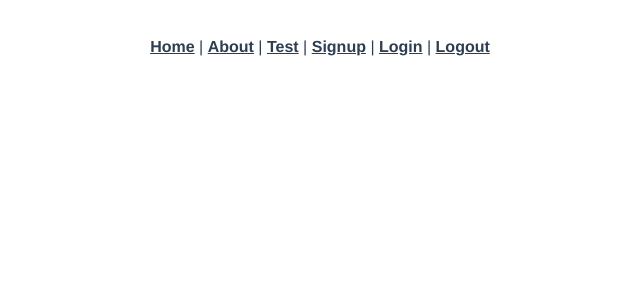
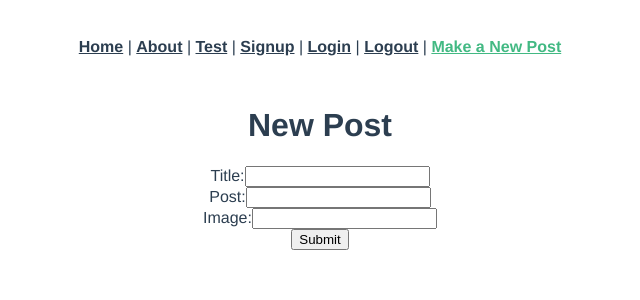
Before and after one commit to aracinski2/blog-frontend-app, a Vue app: page /posts/new in a window 1280 px wide. Shown: the top 300 px of the page, without its empty margins (320-960 px from the left). Built offline with nearby package versions, Linux system fonts and the light colour scheme.

Commit message:
add posts new

```diff
--- a/src/App.vue
+++ b/src/App.vue
@@ -6,7 +6,8 @@
       <router-link to="/test">Test</router-link> |
       <router-link to="/signup">Signup</router-link> |
       <router-link to="/login">Login</router-link> |
-      <router-link to="/logout">Logout</router-link>
+      <router-link to="/logout">Logout</router-link> |
+      <router-link to="/posts/new">Make a New Post</router-link>
     </div>
     <router-view/>
   </div>
--- a/src/router/index.js
+++ b/src/router/index.js
@@ -6,6 +6,7 @@
 import Login from "../views/Login.vue";
 import Logout from "../views/Logout.vue";
 import PostsIndex from "../views/PostsIndex.vue";
+import PostsNew from "../views/PostsNew.vue";
 
 Vue.use(VueRouter)
 
@@ -47,6 +48,11 @@
     path: "/posts",
     name: "posts",
     component: PostsIndex
+  },
+  {
+    path: "/posts/new",
+    name: "posts-new",
+    component: PostsNew
   }
 ];
 
--- a/src/views/PostsNew.vue
+++ b/src/views/PostsNew.vue
@@ -0,0 +1,57 @@
+
+
+<template>
+  <div class="posts-new">
+    <form v-on:submit.prevent="submit()">
+      <h1>New Post</h1>
+      <ul>
+        <li class="text-danger" v-for="error in errors">{{ error }}</li>
+      </ul>
+      <div class="form-group">
+        <label>Title:</label>
+        <input type="text" class="form-control" v-model="title">
+      </div>
+      <div class="form-group">
+        <label>Post:</label>
+        <input type="text" class="form-control" v-model="body">
+      </div>
+      <div class="form-group">
+        <label>Image:</label>
+        <input type="text" class="form-control" v-model="image">
+      </div>
+      <input type="submit" class="btn btn-primary" value="Submit">
+    </form>
+  </div>
+</template>
+
+<script>
+import axios from "axios";
+
+export default {
+  data: function () {
+    return {
+      title: "",
+      body: "",
+      image: "",
+      errors: [],
+    };
+  },
+  methods: {
+    submit: function () {
+      var params = {
+        title: this.title,
+        body: this.body,
+        image: this.image,
+      };
+      axios
+        .post("/api/posts", params)
+        .then((response) => {
+          this.$router.push("/");
+        })
+        .catch((error) => {
+          this.errors = error.response.data.errors;
+        });
+    },
+  },
+};
+</script>
```
